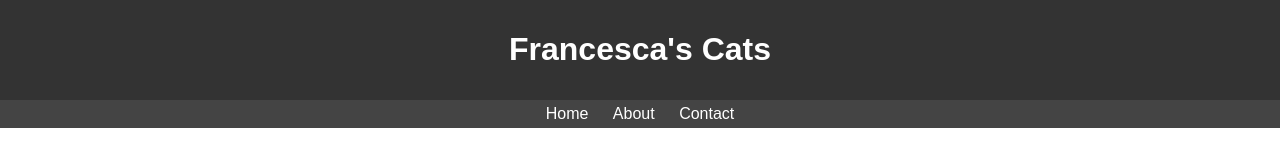
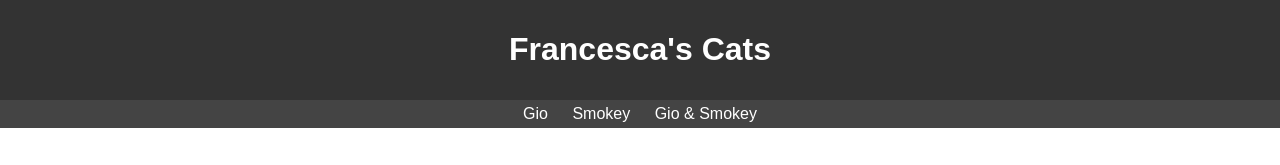
Before and after one commit to franwb/franwb.github.io, a plain HTML site: page index.html in a window 1280 px wide. Shown: the top 165 px of the page. Drawn offline with Linux system fonts and the light colour scheme.

Commit message:
Gio & Smokey

```diff
--- a/index.html
+++ b/index.html
@@ -52,9 +52,9 @@
     </header>
     <nav>
         <ul>
-            <li><a href="#">Home</a></li>
-            <li><a href="#">About</a></li>
-            <li><a href="#">Contact</a></li>
+            <li><a href="#">Gio</a></li>
+            <li><a href="#">Smokey</a></li>
+            <li><a href="#">Gio & Smokey</a></li>
         </ul>
     </nav>
     <main>
```
